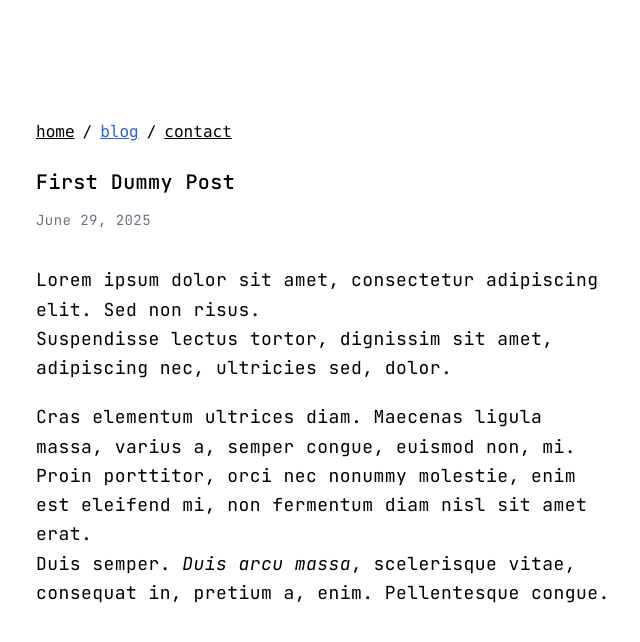
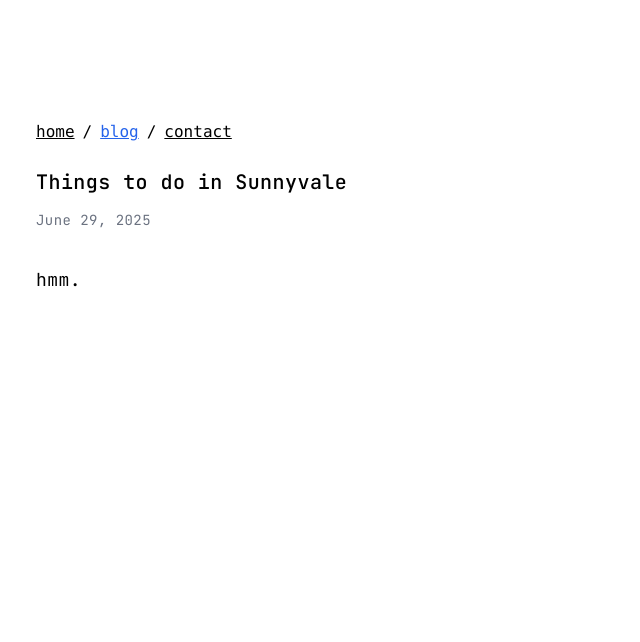
Before and after one commit to kingofsunnyvale/kingofsunnyvale.github.io, a Jekyll site: the page built from _posts/2025-06-29-dummy-post.md, in a window 1280 px wide. Shown: the top 642 px of the page, without its empty margins (316-956 px from the left). Built offline with Jekyll 4.4.1, drawn with Linux system fonts in a browser that asks for light colours; nearby versions of some CDN libraries.

Commit message:
removed excerpt

```diff
--- a/_posts/2025-06-29-dummy-post.md
+++ b/_posts/2025-06-29-dummy-post.md
@@ -1,14 +1,7 @@
 ---
 layout: post
-title: "First Dummy Post"
+title: "Things to do in Sunnyvale"
 date: 2025-06-29 12:00:00 -0700
 ---
 
-Lorem ipsum dolor sit amet, consectetur adipiscing elit. Sed non risus.
-Suspendisse lectus tortor, dignissim sit amet, adipiscing nec, ultricies sed, dolor.
-
-<!--more-->
-
-Cras elementum ultrices diam. Maecenas ligula massa, varius a, semper congue, euismod non, mi.
-Proin porttitor, orci nec nonummy molestie, enim est eleifend mi, non fermentum diam nisl sit amet erat.
-Duis semper. *Duis arcu massa*, scelerisque vitae, consequat in, pretium a, enim. Pellentesque congue.
+hmm.
--- a/blog.html
+++ b/blog.html
@@ -14,10 +14,6 @@
       <span class="text-gray-500 text-sm">
         — {{ post.date | date: "%B %-d, %Y" }}
       </span>
-
-      {% if post.excerpt != "" %}
-        <p class="mt-1">{{ post.excerpt | strip_html | truncate: 160 }}</p>
-      {% endif %}
     </li>
   {% endfor %}
 </ul>
```
